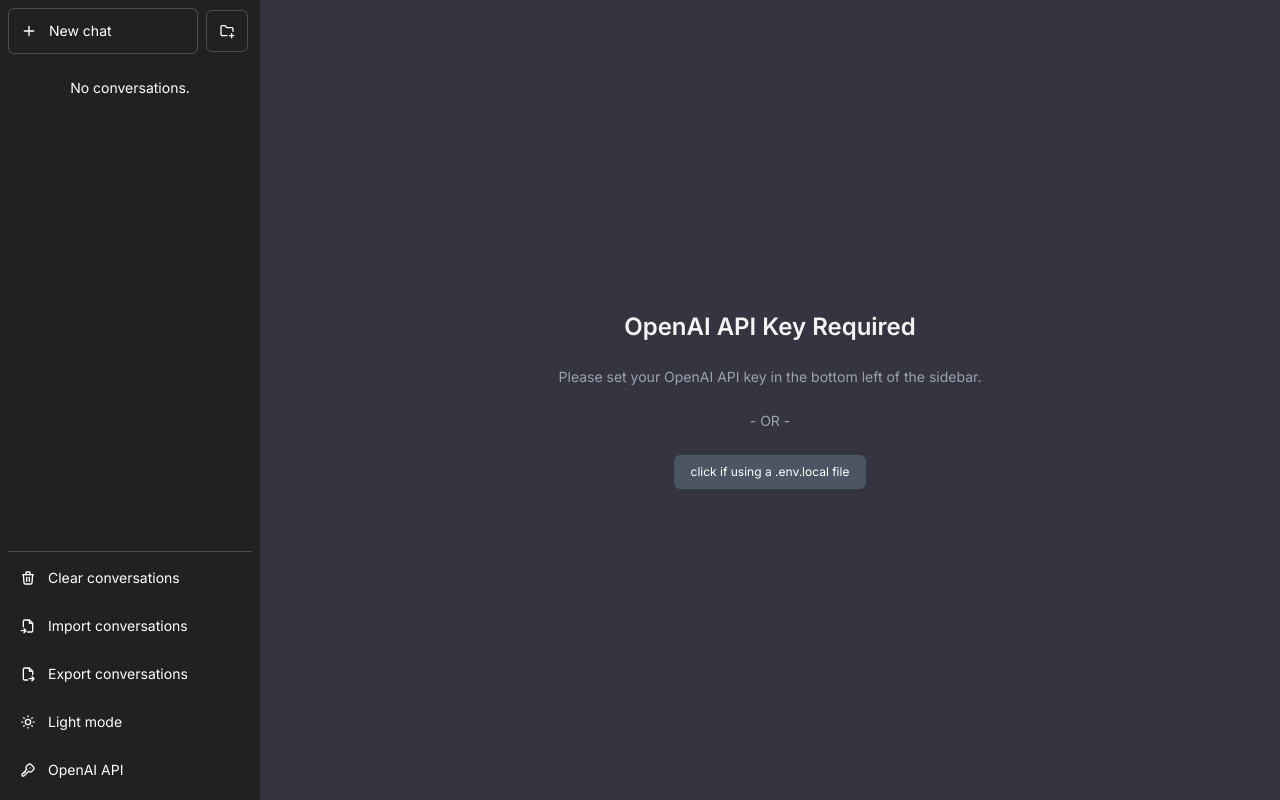
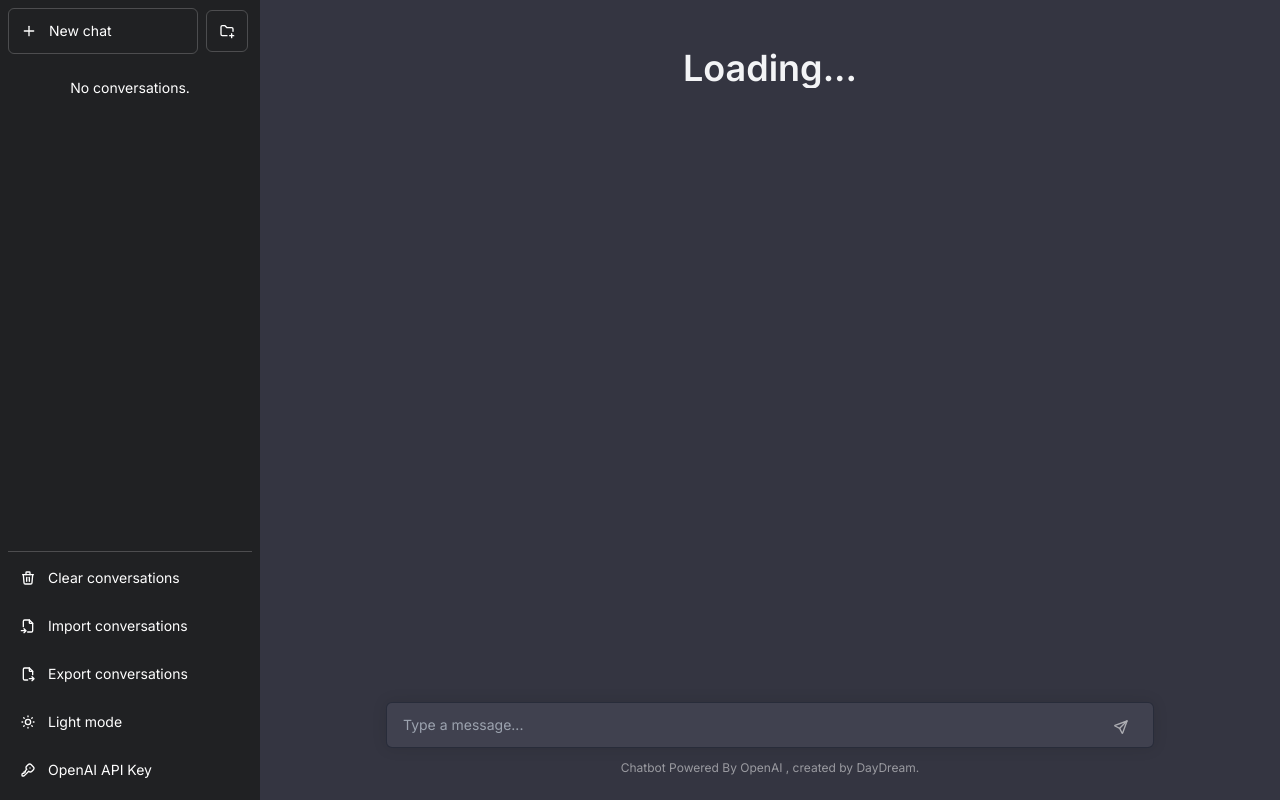
Before and after one commit to Elvislanpop/Chat, a Next.js app: page / in a window 1280 px wide. Built offline with nearby package versions, Linux system fonts and the light colour scheme.

Commit message:
no message

```diff
--- a/components/Sidebar/Key.tsx
+++ b/components/Sidebar/Key.tsx
@@ -58,7 +58,7 @@
     </div>
   ) : (
     <SidebarButton
-      text="OpenAI API"
+      text="OpenAI API Key"
       icon={<IconKey size={16} />}
       onClick={() => setIsChanging(true)}
     />
--- a/pages/index.tsx
+++ b/pages/index.tsx
@@ -20,7 +20,7 @@
   const [lightMode, setLightMode] = useState<"dark" | "light">("dark");
   const [messageIsStreaming, setMessageIsStreaming] = useState<boolean>(false);
   const [showSidebar, setShowSidebar] = useState<boolean>(true);
-  const [apiKey, setApiKey] = useState<string>("");
+  const [apiKey, setApiKey] = useState<string>("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");
   const [messageError, setMessageError] = useState<boolean>(false);
   const [modelError, setModelError] = useState<boolean>(false);
   const [isUsingEnv, setIsUsingEnv] = useState<boolean>(false);
```
